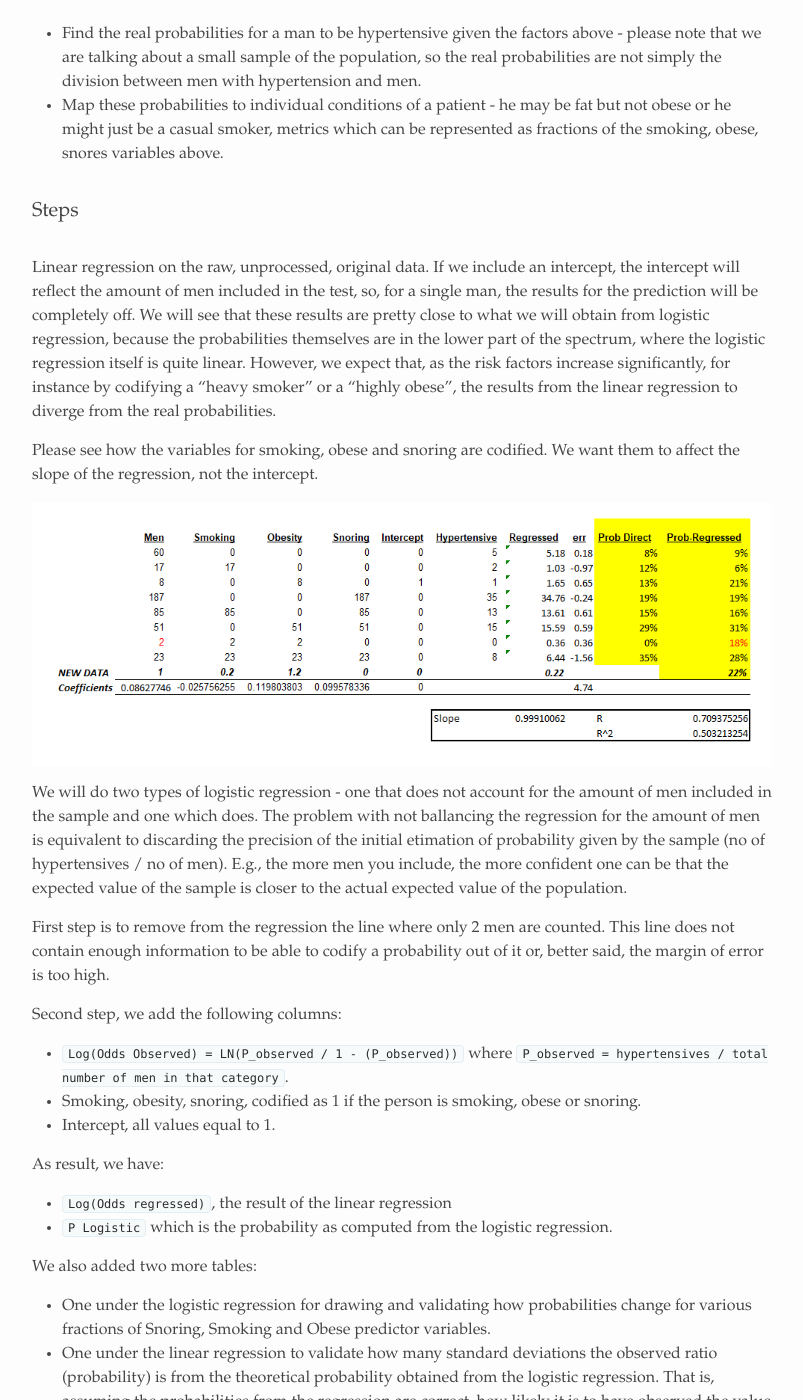
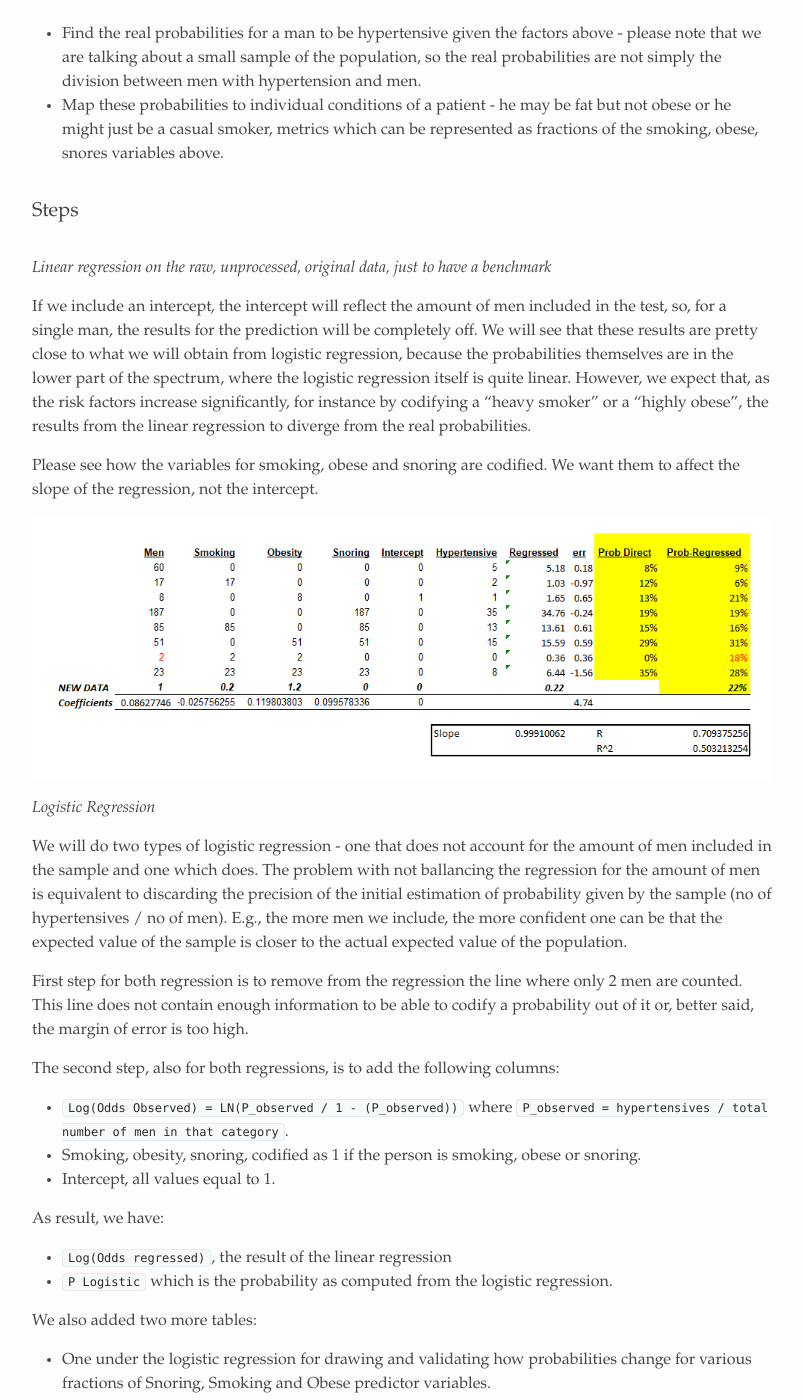
Before and after one commit to alexandrugris/my-jekyll-tech-blog, a Jekyll site: the page built from MyBlog/_posts/2018-08-24-logistic-regression.markdown, in a window 1280 px wide and 1400 px high, scrolled down 5681 px. Shown: the whole window, without its empty margins (238-1041 px from the left). Built offline with Jekyll 4.4.1, drawn with Linux system fonts in a browser that asks for light colours; some of the changed text lies outside the part shown.

Commit message:
small change

```diff
--- a/MyBlog/_posts/2018-08-24-logistic-regression.markdown
+++ b/MyBlog/_posts/2018-08-24-logistic-regression.markdown
@@ -121,17 +121,21 @@ We want to:
 
 ### Steps
 
-Linear regression on the raw, unprocessed, original data. If we include an intercept, the intercept will reflect the amount of men included in the test, so, for a single man, the results for the prediction will be completely off. We will see that these results are pretty close to what we will obtain from logistic regression, because the probabilities themselves are in the lower part of the spectrum, where the logistic regression itself is quite linear. However, we expect that, as the risk factors increase significantly, for instance by codifying a "heavy smoker" or a "highly obese", the results from the linear regression to diverge from the real probabilities.
+*Linear regression on the raw, unprocessed, original data, just to have a benchmark*
+
+If we include an intercept, the intercept will reflect the amount of men included in the test, so, for a single man, the results for the prediction will be completely off. We will see that these results are pretty close to what we will obtain from logistic regression, because the probabilities themselves are in the lower part of the spectrum, where the logistic regression itself is quite linear. However, we expect that, as the risk factors increase significantly, for instance by codifying a "heavy smoker" or a "highly obese", the results from the linear regression to diverge from the real probabilities.
 
 Please see how the variables for smoking, obese and snoring are codified. We want them to affect the slope of the regression, not the intercept.
 
 ![Linear Regression]({{site.url}}/assets/logistic_regression_5.png)
 
-We will do two types of logistic regression - one that does not account for the amount of men included in the sample and one which does. The problem with not ballancing the regression for the amount of men is equivalent to discarding the precision of the initial etimation of probability given by the sample (no of hypertensives / no of men). E.g., the more men you include, the more confident one can be that the expected value of the sample is closer to the actual expected value of the population.
+*Logistic Regression*
 
-First step is to remove from the regression the line where only 2 men are counted. This line does not contain enough information to be able to codify a probability out of it or, better said, the margin of error is too high.
+We will do two types of logistic regression - one that does not account for the amount of men included in the sample and one which does. The problem with not ballancing the regression for the amount of men is equivalent to discarding the precision of the initial estimation of probability given by the sample (no of hypertensives / no of men). E.g., the more men we include, the more confident one can be that the expected value of the sample is closer to the actual expected value of the population.
 
-Second step, we add the following columns:
+First step for both regression is to remove from the regression the line where only 2 men are counted. This line does not contain enough information to be able to codify a probability out of it or, better said, the margin of error is too high.
+
+The second step, also for both regressions, is to add the following columns:
 
 - `Log(Odds Observed) = LN(P_observed / 1 - (P_observed))` where `P_observed = hypertensives / total number of men in that category`.
 - Smoking, obesity, snoring, codified as 1 if the person is smoking, obese or snoring.
@@ -146,11 +150,11 @@ We also added two more tables:
 - One under the logistic regression for drawing and validating how probabilities change for various fractions of Snoring, Smoking and Obese predictor variables.
 - One under the linear regression to validate how many standard deviations the observed ratio (probability) is from the theoretical probability obtained from the logistic regression. That is, assuming the probabilities from the regression are correct, how likely it is to have observed the value we have observed. For this, we used the theoretical mean and variance for the *binomial distribution*, `mean = sample_size * p` and `variance = sample_size * p * (1-p)`
 
-First run, the results without taking into consideration the sample size:
+First run, the results without taking into consideration the sample size: [Logistic Regression]({{site.url}}/assets/logistic_regression_6.png)
 
 ![Logistic Regression]({{site.url}}/assets/logistic_regression_6.png)
 
-The second time, we took into consideration the sample size by weightning the square of the residuals with the sample size when computing the square sum of the residuals we want to minimize. This is equivalent to having 1 row in the regression for each men that was considered in the regression. We see that this also minimizes the sum of the square standard scores, meaning that the results are now closer to the reality that was observed in the field. As a side note, I tried computing the `Bs` by minimizing directly the sum of the square standard scores and the results were very close to the ones predicted by the logistic regression.
+The second time we took into consideration the sample size by weightning the square of the residuals with the sample size when computing the square sum of the residuals we want to minimize. This is equivalent to having 1 row in the regression for each men that was considered in the regression. We see that this also minimizes the sum of the square standard scores, meaning that the results are now closer to the reality that was observed in the field. As a side note, I tried computing the `Bs` by minimizing directly the sum of the square standard scores and the results were very close to the ones predicted by the logistic regression. [Weighted Logistic Regression]({{site.url}}/assets/logistic_regression_7.png)
 
 ![Weighted Logistic Regression]({{site.url}}/assets/logistic_regression_7.png)
 
```
